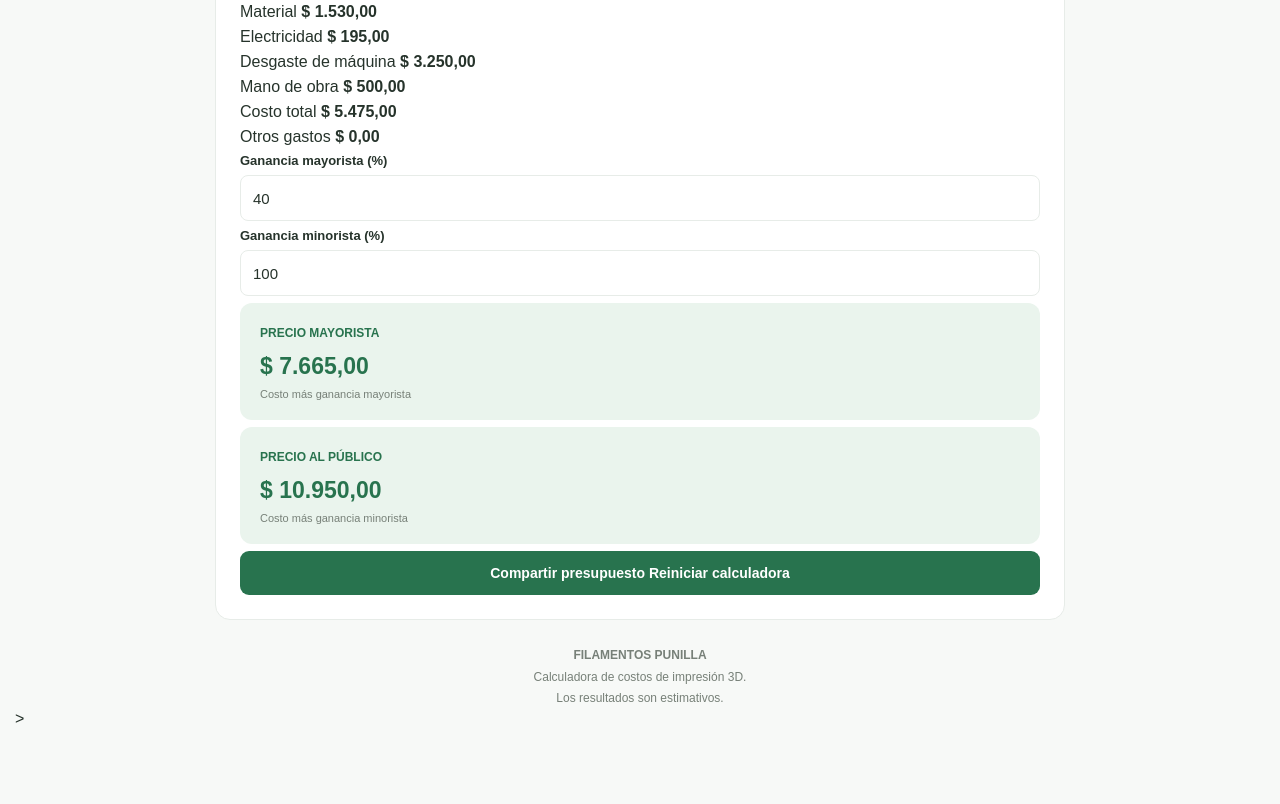
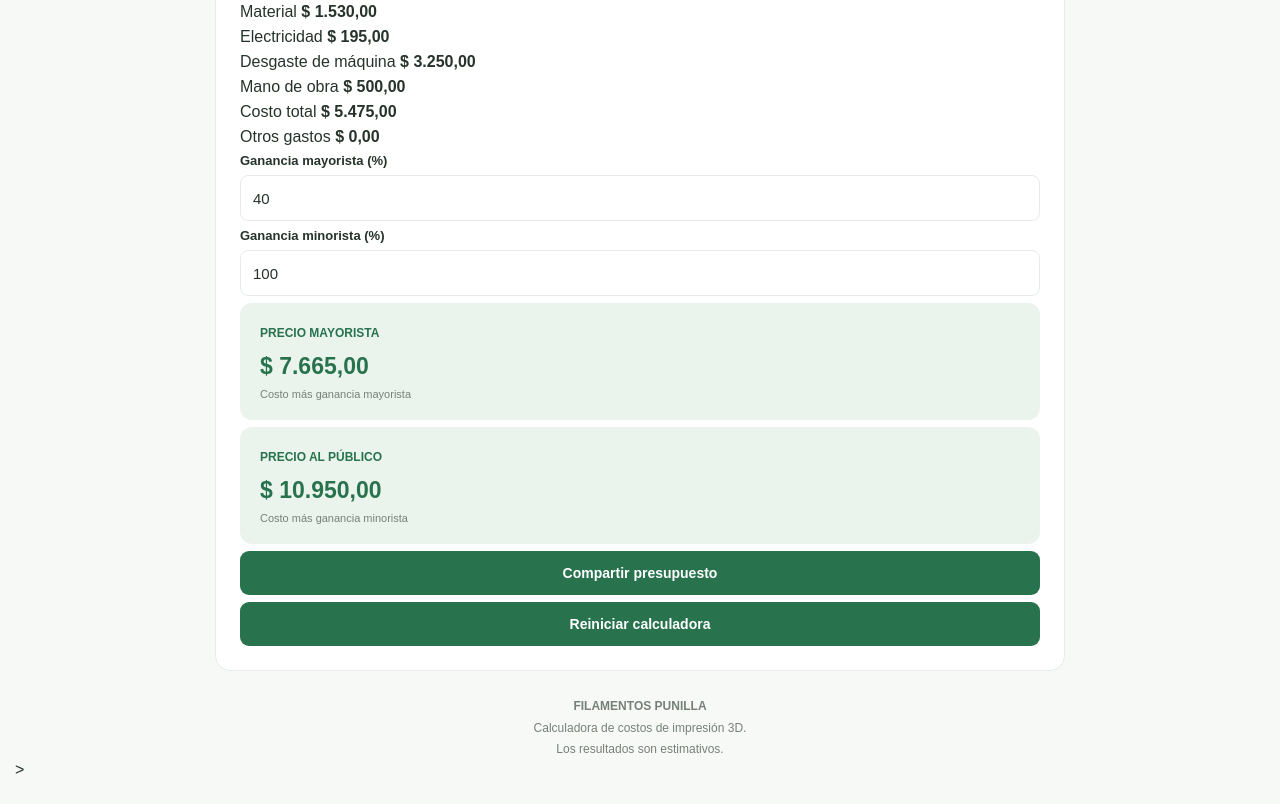
Before and after one commit to cyeimprecionesd-bit/calculadora-3d-punilla, a plain HTML site: page index.html in a window 1280 px wide. Shown: the part 1047-1851 px from the top of the page. Before the commit the page ends 1800 px from the top, so only its background shows below. Drawn offline with Linux system fonts and the light colour scheme.

Commit message:
index.html

```diff
--- a/index.html
+++ b/index.html
@@ -547,8 +547,11 @@ footer {
 
 <button class="share" type="button" onclick="compartir()">
   Compartir presupuesto
-</<button class="share" type="button" onclick="reiniciar()">
+</button>
+
+<button class="share" type="button" onclick="reiniciar()">
   Reiniciar calculadora
+</button>
 </button>
  </div>
 </section>
```
